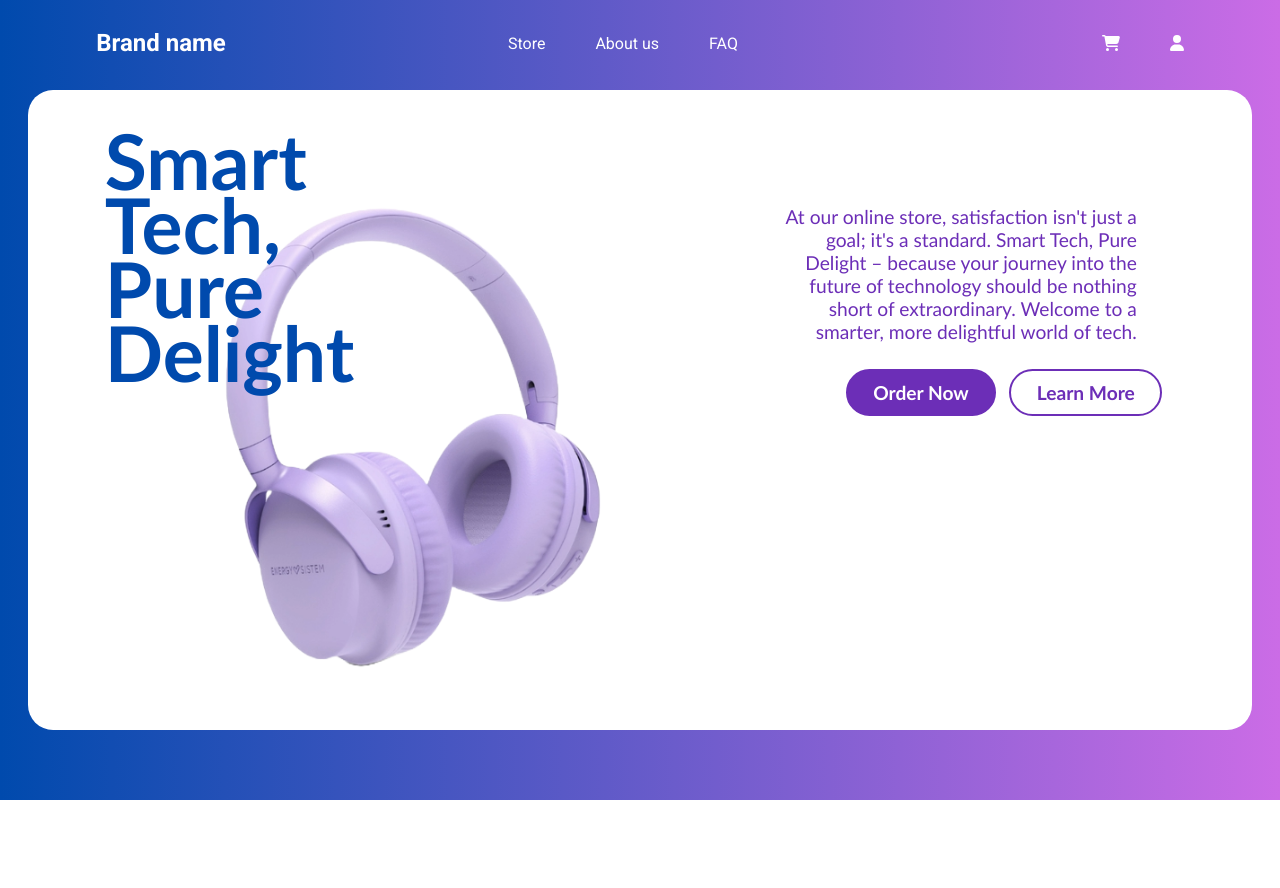
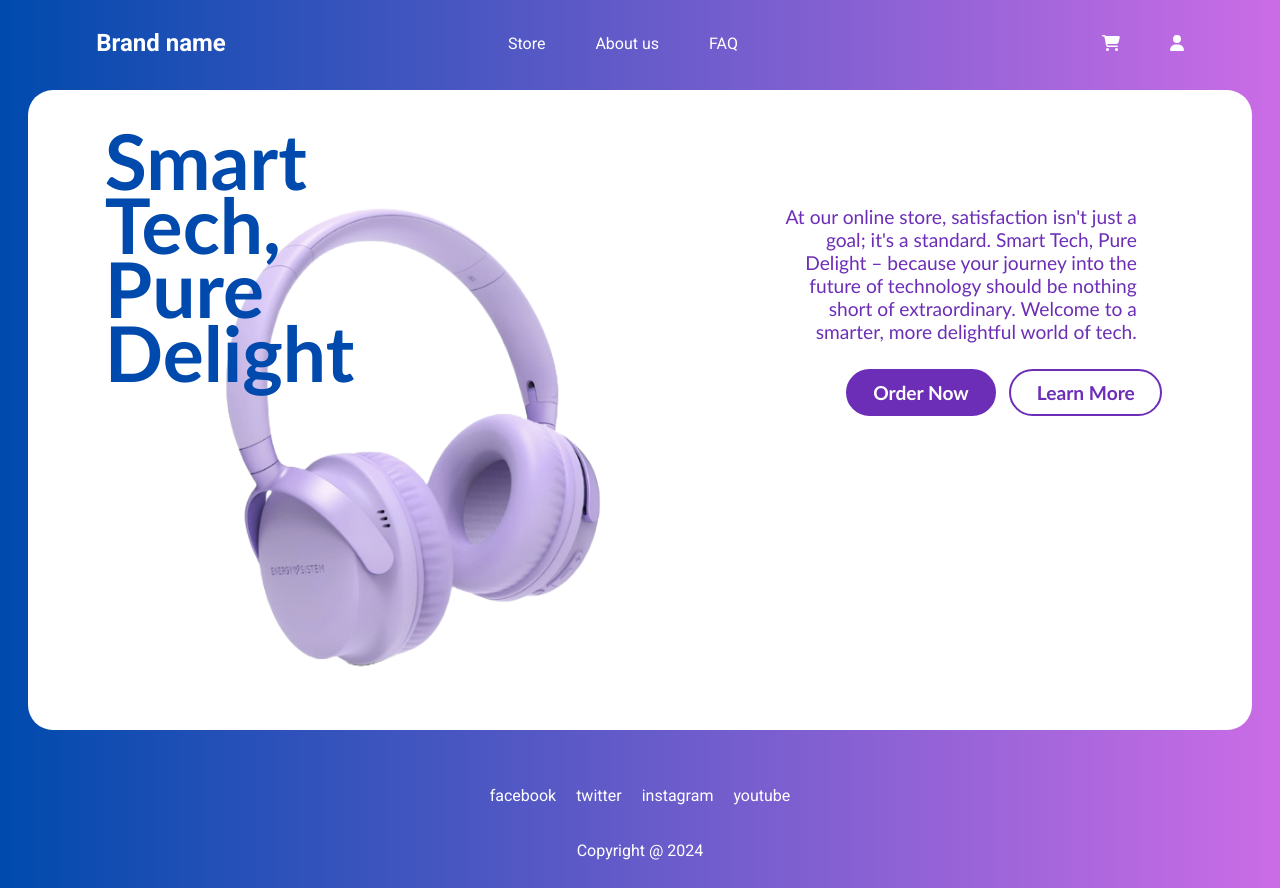
Before and after one commit to VictoriyaK19/online-store, a Vue app: page /home in a window 1280 px wide. Before the commit the page ends 800 px from the top, so only its background shows below. Built offline with nearby package versions, Linux system fonts and the light colour scheme.

Commit message:
adding footer

```diff
--- a/src/App.vue
+++ b/src/App.vue
@@ -1,16 +1,18 @@
 <template>
   <the-header></the-header>
   <router-view></router-view>
-
+  <the-footer></the-footer>
 </template>
 
 <script>
 import TheHeader from "./components/layout/TheHeader.vue";
+import TheFooter from '@/components/layout/TheFooter.vue';
 
 export default {
   name: "App",
   components: {
     "the-header": TheHeader,
+    "the-footer": TheFooter,
   },
 };
 </script>
@@ -24,7 +26,6 @@ export default {
 
 html {
   font-family: "Roboto", sans-serif;
-
 }
 
 body {
@@ -41,7 +42,6 @@ div.background {
   box-sizing: border-box;
   width: calc(100% - 40px); /* Subtract twice the margin size from 100% */
   min-height: 80vh;
-
 }
 
 .route-enter-from {
--- /dev/null
+++ b/src/components/layout/TheFooter.vue
@@ -0,0 +1,81 @@
+<template>
+<footer class="footer">
+	<div class="footer__redes">
+		<ul class="footer__redes-wrapper">
+			<li>
+				<a href="#" class="footer__link">
+					<i class="fab fa-facebook-f"></i>
+					facebook
+				</a>
+			</li>
+			<li>
+				<a href="#" class="footer__link">
+					<i class="fab fa-twitter"></i>
+					twitter
+				</a>
+			</li>
+			<li>
+				<a href="#" class="footer__link">
+					<i class="fab fa-instagram"></i>
+					instagram
+				</a>
+			</li>
+			<li>
+				<a href="#" class="footer__link">
+					<i class="fab fa-youtube"></i>
+					youtube
+				</a>
+			</li>
+		</ul>
+	</div>
+	<div class="separador"></div>
+	<p class="footer__texto">Copyright @ 2024</p>
+</footer>
+</template>
+
+<script>
+</script>
+
+<style scoped>
+.footer {
+  color: #fff; /* Light text color */
+  padding: 20px; /* Padding around the footer content */
+}
+
+.footer__redes-wrapper {
+  display: flex;
+  justify-content: center;
+  list-style: none;
+  padding: 0;
+}
+
+.footer__redes-wrapper li {
+  margin: 0 10px; /* Spacing between social media links */
+}
+
+.footer__link {
+  color: #fff;
+  text-decoration: none;
+  display: flex;
+  align-items: center;
+  transition: color 0.3s; /* Remove transition for color */
+    margin-bottom: 1rem;
+}
+
+.footer__link:hover {
+    text-shadow: 0 0 15px rgba(255, 255, 255, 0.9); /* Apply the shine animation on hover */
+}
+
+
+
+.separador {
+  border-left: 1px solid #fff; /* White color vertical separator */
+  margin: 0 20px; /* Spacing around separator */
+}
+
+.footer__texto {
+  text-align: center; /* Centered text */
+  margin-top: 20px; /* Spacing from separator */
+}
+
+</style>
```
